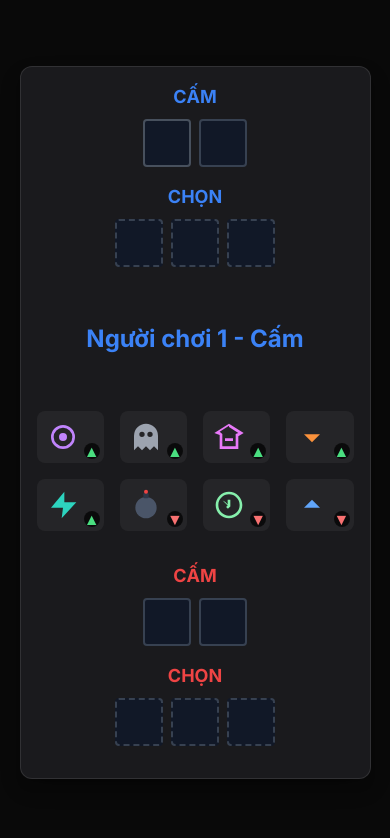
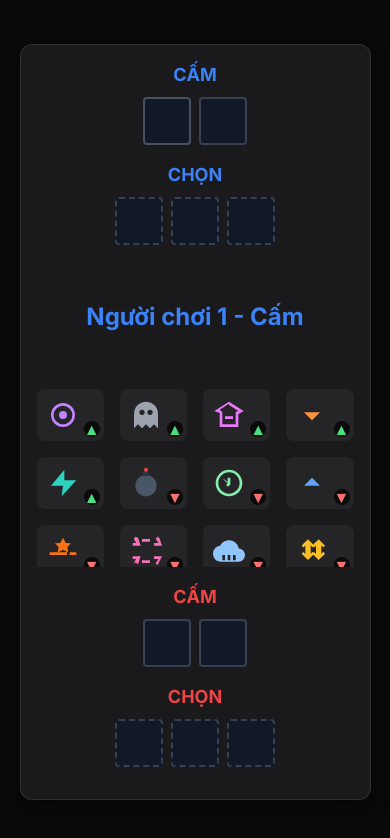
Before and after one commit to mizzhere/mizzhere.github.io, a plain HTML site: page game/ballwars.html in a window 390 px wide. Both pictures are taken after a click on the button "BẮT ĐẦU". Drawn offline with nearby package versions, Linux system fonts and the light colour scheme.

Commit message:
Update ballwars.html

```diff
--- a/game/ballwars.html
+++ b/game/ballwars.html
@@ -163,7 +163,7 @@
             }
              #ban-pick-grid-container {
                 /* Height of 3 items (approx 65px) + 2 gaps (16px) */
-                max-height: 135px;
+                max-height: 21vh;
                 overflow-y: auto;
                 scrollbar-width: thin;
                 scrollbar-color: #4a5568 #1a1a1d;
```
